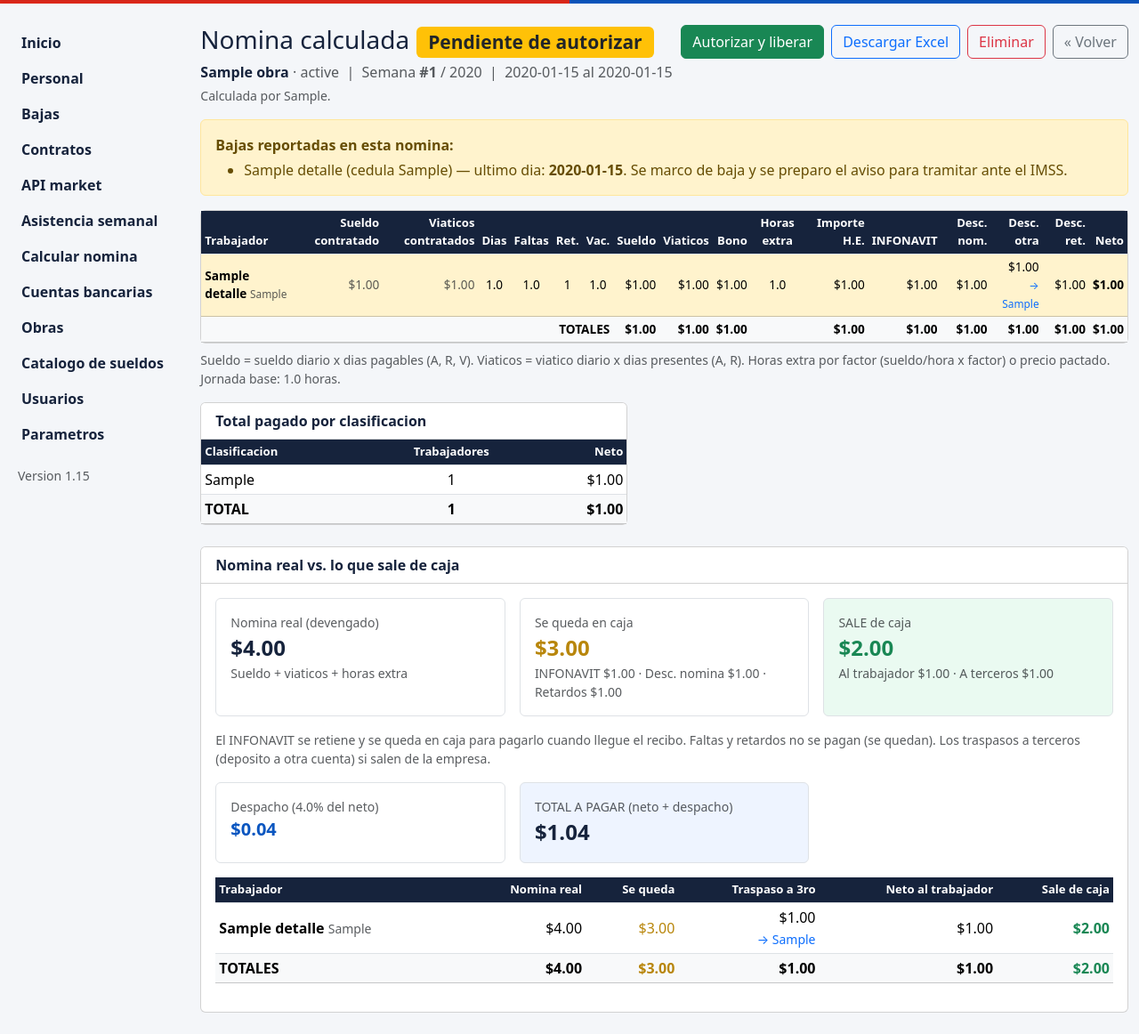
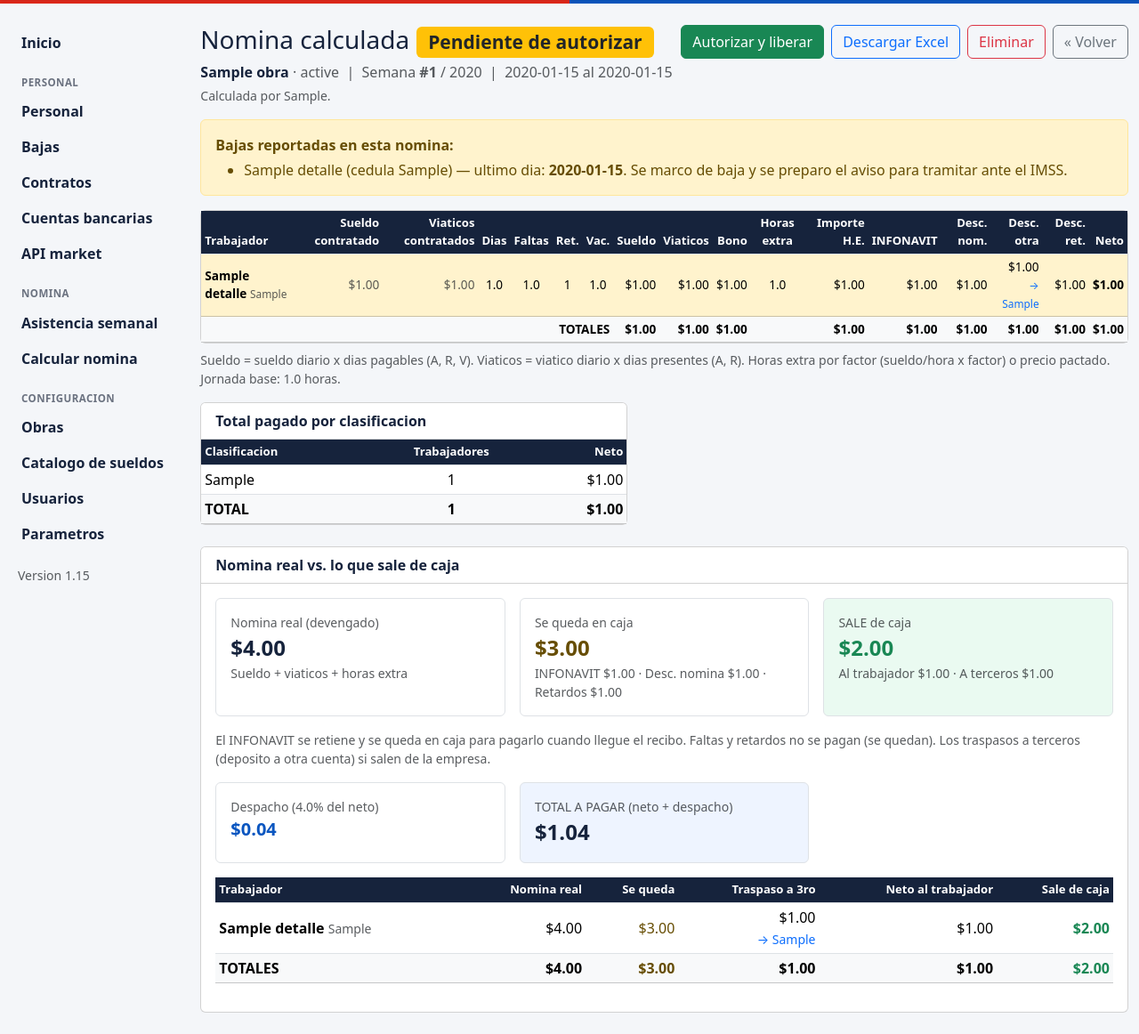
Before and after one commit to Poltech2024/poltech, a Flask app: page /nomina/1 in a window 1280 px wide. Shown: the part 64-1226 px from the top of the page at 89% size. Run offline with Flask 3, Linux system fonts and the light colour scheme; the visitor is signed in with stand-in values (Sample User, id 1); data comes from the database, SQL or seed files in the repository; tables that the repository leaves empty hold one stand-in row (values such as "Sample post").

Commit message:
Quick wins de diseno: menu agrupado, colores de marca y acentos
- Menu lateral agrupado en Personal / Nomina / Configuracion.
- Se quita el dorado (#B8860B) sin marca de la tabla de nomina real
  vs. caja; se usa el ambar de Bootstrap (mismo semantico que los
  badges de "pendiente/retenido").
- Nombre del trabajador fijo al hacer scroll horizontal en la tabla
  grande de nomina (17 columnas).
- Correccion de acentos en el Aviso de baja y el Comprobante de
  vigencia (documentos que se entregan al IMSS/cliente).

Pendiente para otra sesion: corregir acentos en todo el texto legal
del Contrato individual de trabajo (documento largo, requiere
revision cuidadosa aparte).

```diff
--- a/app.py
+++ b/app.py
@@ -1032,29 +1032,29 @@ def generar_baja_docx(db, emp):
     if rfc_emp or dom:
         par(f"RFC: {rfc_emp}   {dom}", center=True, size=9, color=(0x55, 0x55, 0x55), space=12)
     par("AVISO DE BAJA DE TRABAJADOR", bold=True, center=True, size=13, color=(0xE1, 0x28, 0x1A), space=14)
-    par(f"Ciudad de Mexico, a {fecha_txt}.", space=14)
+    par(f"Ciudad de México, a {fecha_txt}.", space=14)
 
     par("A QUIEN CORRESPONDA / INSTITUTO MEXICANO DEL SEGURO SOCIAL:", bold=True, space=10)
     par(f"Por medio del presente, la empresa {razon} hace constar la BAJA del trabajador "
-        f"que a continuacion se detalla, para los efectos administrativos y de seguridad "
+        f"que a continuación se detalla, para los efectos administrativos y de seguridad "
         f"social correspondientes:", just=True, space=12)
 
     par_hl("Nombre del trabajador: ", nombre)
-    par_hl("Numero de Seguridad Social (NSS): ", emp["nss"])
+    par_hl("Número de Seguridad Social (NSS): ", emp["nss"])
     par_hl("CURP: ", emp["curp"])
     par_hl("RFC: ", emp["rfc"])
     par_hl("Puesto: ", puesto)
     par_hl("Obra / centro de trabajo: ", obra)
     par_hl("Fecha de ingreso: ", emp["fecha_alta"])
-    par_hl("Fecha de baja (ultimo dia laborado): ", fbaja)
+    par_hl("Fecha de baja (último día laborado): ", fbaja)
     par_hl("Motivo de la baja: ", motivo, space=14)
 
-    par("Se solicita realizar los tramites correspondientes ante el IMSS y demas "
-        "instancias aplicables. Sin otro particular, quedo a sus ordenes.", just=True, space=28)
+    par("Se solicita realizar los trámites correspondientes ante el IMSS y demás "
+        "instancias aplicables. Sin otro particular, quedo a sus órdenes.", just=True, space=28)
 
     par("_________________________________________", center=True, space=2)
     par_hl2 = par(f"{rep}", center=True, bold=True, space=0) if rep else par("____________________", center=True, space=0)
-    par(f"En representacion de {razon}", center=True, size=10, space=0)
+    par(f"En representación de {razon}", center=True, size=10, space=0)
 
     buf = io.BytesIO(); doc.save(buf); buf.seek(0)
     slug = re.sub(r"[^A-Za-z0-9]+", "_", nombre).strip("_")
@@ -1968,10 +1968,10 @@ def generar_vigencia_docx(db, vig, curp):
     if razon:
         par(razon, center=True, size=10, color=(0x16, 0x23, 0x3C), space=12)
     par(f"Fecha de consulta: {date.today().strftime('%d/%m/%Y')}", space=12)
-    par(f"Numero de Seguridad Social (NSS): {vig['nss']}", bold=True, space=4)
+    par(f"Número de Seguridad Social (NSS): {vig['nss']}", bold=True, space=4)
     par(f"CURP: {curp}", bold=True, space=12)
 
-    par(f"Con derecho a servicio medico: {vig['servicio_medico']}", space=4)
+    par(f"Con derecho a servicio médico: {vig['servicio_medico']}", space=4)
     par(f"Con derecho a incapacidades: {vig['incapacidad']}", space=4)
     if vig["vigente_hasta"]:
         par(f"Vigente hasta: {vig['vigente_hasta']}", space=12)
@@ -1979,8 +1979,8 @@ def generar_vigencia_docx(db, vig, curp):
         par("", space=8)
 
     if vig["codigo"]:
-        par(f"Codigo de validacion: {vig['codigo']}", size=9, color=(0x55, 0x55, 0x55), space=4)
-    par("Consulta realizada a traves de API Market (fuente: IMSS). Documento informativo.",
+        par(f"Código de validación: {vig['codigo']}", size=9, color=(0x55, 0x55, 0x55), space=4)
+    par("Consulta realizada a través de API Market (fuente: IMSS). Documento informativo.",
         size=8, color=(0x88, 0x88, 0x88), space=0)
 
     buf = io.BytesIO(); doc.save(buf); buf.seek(0)
--- a/templates/base.html
+++ b/templates/base.html
@@ -20,8 +20,17 @@
     .text-navy{ color:var(--navy); }
     .card-stat .num{ font-size:2rem; font-weight:700; color:var(--navy); }
     .table thead th{ background:var(--navy); color:#fff; font-size:.82rem; }
+    .table-sticky-first td:first-child, .table-sticky-first th:first-child{
+      position:sticky; left:0; z-index:2; background-color:#fff;
+      box-shadow:2px 0 4px rgba(0,0,0,.08);
+    }
+    .table-sticky-first thead th:first-child{ background-color:var(--navy); z-index:3; }
+    .table-sticky-first tr.table-warning td:first-child{ background-color:#fff3cd; }
+    .table-sticky-first tfoot td:first-child{ background-color:#f8f9fa; }
     .sidebar a{ color:var(--navy); text-decoration:none; display:block; padding:.5rem .75rem; border-radius:.4rem; font-weight:600; }
     .sidebar a:hover, .sidebar a.active{ background:#fff; color:var(--azul); }
+    .sidebar .group-label{ font-size:.72rem; text-transform:uppercase; letter-spacing:.04em; color:#6B7280; font-weight:700; margin:1rem 0 .25rem .75rem; }
+    .sidebar .group-label:first-child{ margin-top:.25rem; }
     h1,h2,h3{ color:var(--navy); }
   </style>
 </head>
@@ -48,17 +57,24 @@
     {% if current_user.id %}
     <div class="col-lg-2 mb-3 sidebar">
       <a href="{{ url_for('dashboard') }}">Inicio</a>
+
+      <div class="group-label">Personal</div>
       <a href="{{ url_for('personal') }}">Personal</a>
       <a href="{{ url_for('bajas') }}">Bajas</a>
       <a href="{{ url_for('contratos') }}">Contratos</a>
+      <a href="{{ url_for('cuentas') }}">Cuentas bancarias</a>
       <a href="{{ url_for('apimarket_tool') }}">API market</a>
+
+      <div class="group-label">Nomina</div>
       <a href="{{ url_for('asistencia_inicio') }}">Asistencia semanal</a>
       <a href="{{ url_for('nomina') }}">Calcular nomina</a>
-      <a href="{{ url_for('cuentas') }}">Cuentas bancarias</a>
+
+      <div class="group-label">Configuracion</div>
       <a href="{{ url_for('obras') }}">Obras</a>
       <a href="{{ url_for('catalogo') }}">Catalogo de sueldos</a>
       {% if current_user.rank >= 100 %}<a href="{{ url_for('usuarios') }}">Usuarios</a>{% endif %}
       {% if current_user.rank >= 100 %}<a href="{{ url_for('parametros') }}">Parametros</a>{% endif %}
+
       <div class="text-muted small mt-3 ps-2">Version {{ APP_VERSION }}</div>
     </div>
     {% endif %}
--- a/templates/nomina_resultado.html
+++ b/templates/nomina_resultado.html
@@ -59,7 +59,7 @@
 
 <div class="card">
   <div class="table-responsive">
-    <table class="table table-sm table-hover align-middle mb-0" style="font-size:.85rem;">
+    <table class="table table-sm table-hover align-middle mb-0 table-sticky-first" style="font-size:.85rem;">
       <thead>
         <tr class="text-center">
           <th class="text-start">Trabajador</th>
@@ -146,7 +146,7 @@
       <div class="col-md-4">
         <div class="border rounded p-3 h-100">
           <div class="small text-muted">Se queda en caja</div>
-          <div class="fs-4 fw-bold" style="color:#B8860B">{{ caja.se_queda|money }}</div>
+          <div class="fs-4 fw-bold text-warning-emphasis">{{ caja.se_queda|money }}</div>
           <div class="small text-muted">INFONAVIT {{ caja.infonavit|money }} &middot; Desc. nomina {{ caja.desc_nomina|money }} &middot; Retardos {{ caja.desc_retardos|money }}</div>
         </div>
       </div>
@@ -192,7 +192,7 @@
         <tr>
           <td><b>{{ c.nombre }}</b> <span class="text-muted small">{{ c.cedula }}</span></td>
           <td class="text-end">{{ c.devengado|money }}</td>
-          <td class="text-end" style="color:#B8860B">{{ c.se_queda|money }}</td>
+          <td class="text-end text-warning-emphasis">{{ c.se_queda|money }}</td>
           <td class="text-end">{{ c.traspaso|money }}{% if c.nota %}<br><span class="small text-primary">&rarr; {{ c.nota }}</span>{% endif %}</td>
           <td class="text-end">{{ c.neto|money }}</td>
           <td class="text-end fw-bold text-success">{{ c.sale|money }}</td>
@@ -203,7 +203,7 @@
         <tr class="table-light fw-bold text-end">
           <td class="text-start">TOTALES</td>
           <td>{{ caja.devengado|money }}</td>
-          <td style="color:#B8860B">{{ caja.se_queda|money }}</td>
+          <td class="text-warning-emphasis">{{ caja.se_queda|money }}</td>
           <td>{{ caja.traspaso|money }}</td>
           <td>{{ caja.neto|money }}</td>
           <td class="text-success">{{ caja.sale|money }}</td>
```
